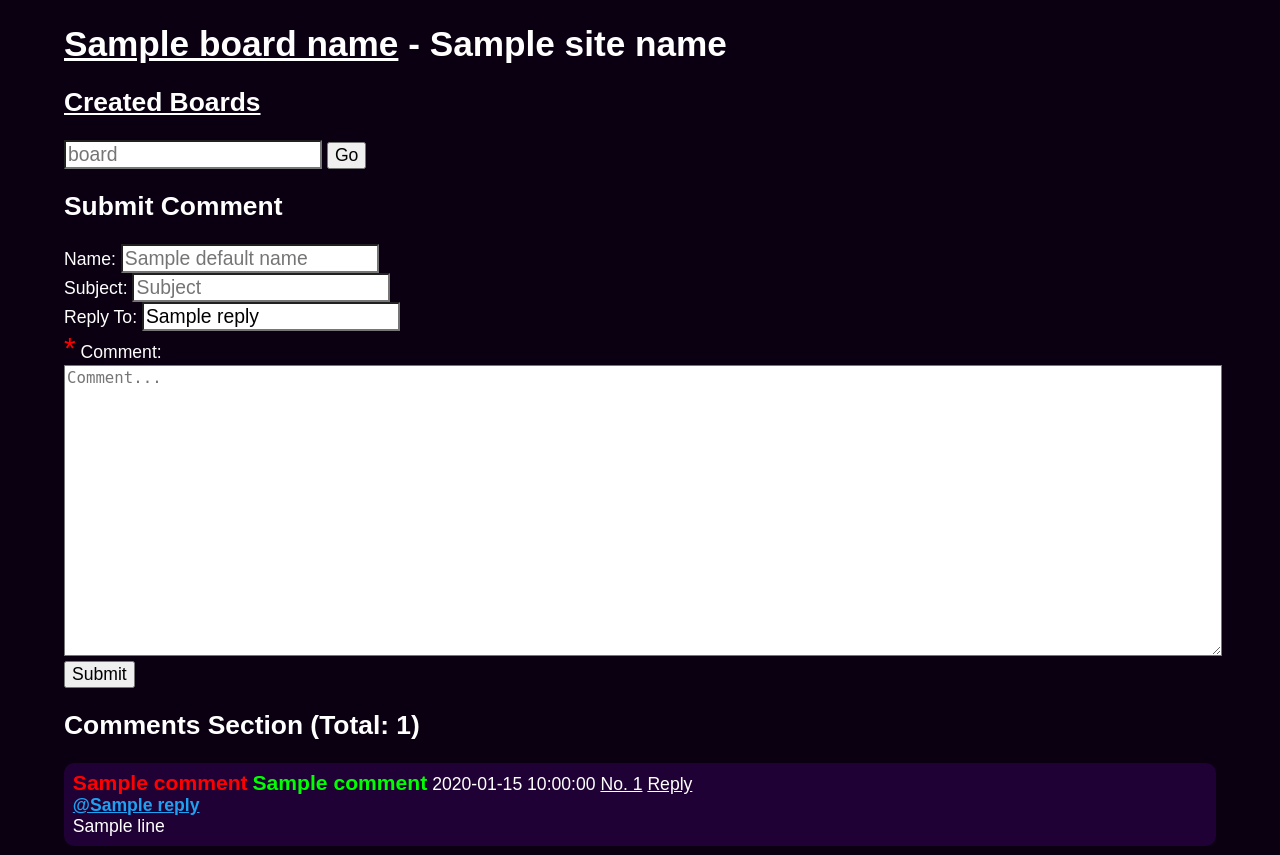
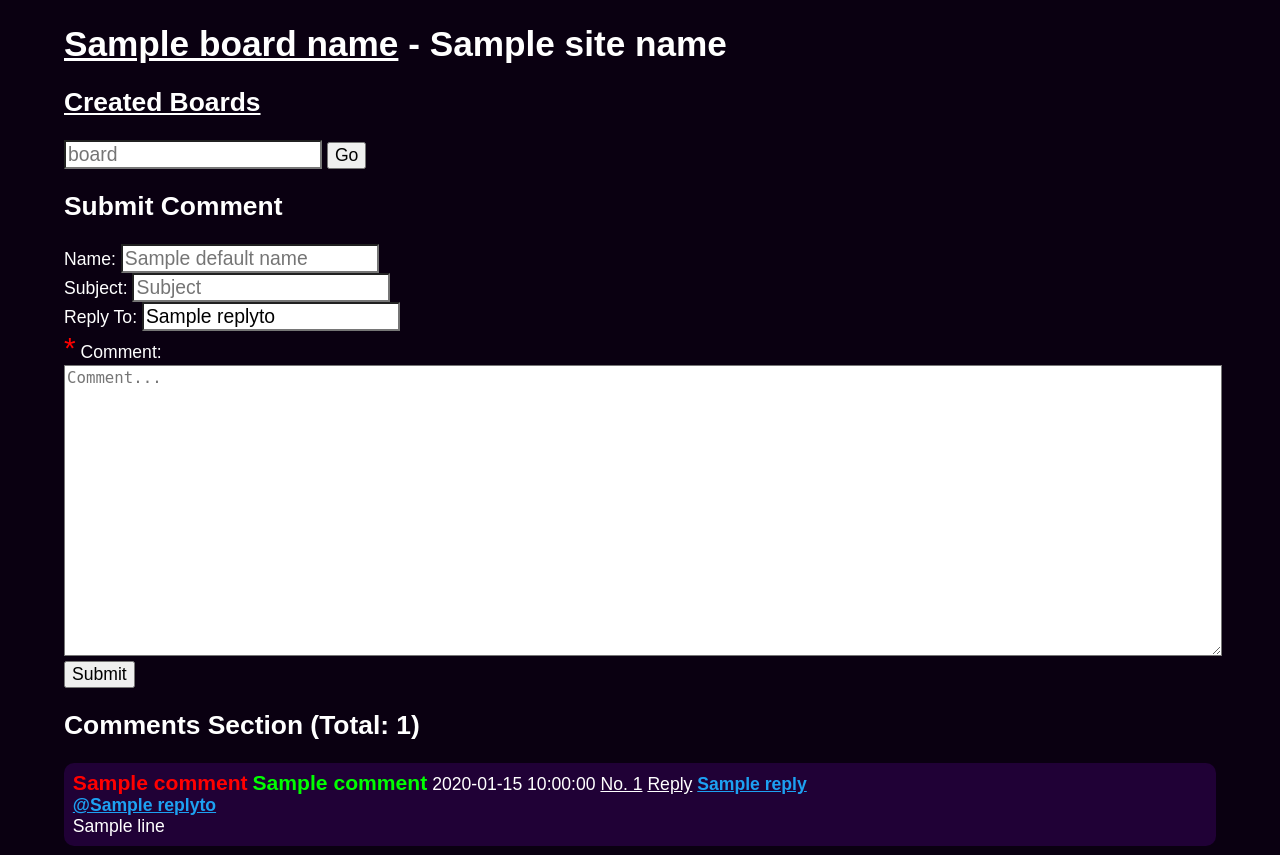
Before and after one commit to gscbravo/inf, a Flask app: template src/templates/comments.html in a window 1280 px wide. Run offline with Flask 3, Linux system fonts and the light colour scheme; the template is opened without the code that fills it: most values are stand-ins (such as "Sample title", 1, 10 or a date in 2020).

Commit message:
replies probably entirely done

```diff
--- a/src/app.py
+++ b/src/app.py
@@ -40,7 +40,7 @@
     cur.execute(f'''create table if not exists {board_name} (
             name text,
             subject text,
-            reply text,
+            replyto text,
             text text,
             date text
             )''')
@@ -52,6 +52,7 @@
 
 @app.route("/boards")
 def list_boards():
+    # get all boards and sort
     conn = sqlite3.connect("board.db")
     cur = conn.cursor()
     res = cur.execute('select name from sqlite_master where type="table"').fetchall()
@@ -64,23 +65,31 @@
 
 @app.route("/b/<board>/")
 def load_board(board):
+    # get posts
     req_board = board.lower().strip()
     db_init(req_board)
     conn = sqlite3.connect("board.db")
     cur = conn.cursor()
     res = cur.execute(f'select rowid, * from {req_board}').fetchall()
     board_comments = []
-    for comment in res:
+    for index, comment in enumerate(res):
         board_comments.insert(0, {
             "id": comment[0],
             "name": comment[1],
             "subject": comment[2],
-            "reply": comment[3],
+            "replyto": comment[3],
             "text": comment[4].split('\n'),
-            "date": comment[5]
+            "date": comment[5],
+            "replies": []
         })
-    reply = request.args.get("reply", "")
-    return render_template("comments.html", reply=reply, board_name=req_board, comments=board_comments, default_name=DEFAULT_NAME, site_name=SITE_NAME, site_description=SITE_DESCRIPTION)
+
+        # attach replies
+        for j in range(index, -1, -1):
+            if str(board_comments[j]['id']) == comment[3]:
+                board_comments[j]['replies'].append(comment[0])
+
+    replyto = request.args.get("replyto", "")
+    return render_template("comments.html", replyto=replyto, board_name=req_board, comments=board_comments, default_name=DEFAULT_NAME, site_name=SITE_NAME, site_description=SITE_DESCRIPTION)
 
 @app.route("/go", methods=["GET", "POST"])
 def go_to_board():
@@ -100,13 +109,12 @@
     name = request.form.get("name", "").strip()
     subject = request.form.get("subject", "").strip()
     text = request.form.get("text", "").strip()
-    reply = request.form.get("reply", "").strip()
+    replyto = request.form.get("replyto", "").strip()
 
     req_board = board.lower().strip()
 
     # if invalid reply to id
-    if reply and not reply.isdigit():
-        print(reply)
+    if replyto and not replyto.isdigit():
         return render_template("error.html", error="Invalid reply ID")
 
     # if text is empty, error
@@ -125,7 +133,7 @@
     comment_data = (
         name,
         subject,
-        reply,
+        replyto,
         text,
         str(datetime.now(timezone.utc).strftime("%Y-%m-%d %H:%M:%S"))
         )
--- a/src/templates/comments.html
+++ b/src/templates/comments.html
@@ -24,8 +24,8 @@
 			<input type="text" name="name" id="form-name" placeholder="{{ default_name }}"><br>
 			<label for="form-subject">Subject:</label>
 			<input type="text" name="subject" id="form-subject" placeholder="Subject"><br>
-			<label for="form-reply">Reply To:</label>
-			<input type="text" name="reply" value="{{ reply }}" id="form-reply" placeholder="Reply"><br>
+			<label for="form-replyto">Reply To:</label>
+			<input type="text" name="replyto" value="{{ replyto }}" id="form-replyto" placeholder="1"><br>
 			<label for="form-text"><span id="form-req" title="Required">*</span> Comment:</label><br>
 			<textarea name="text" id="form-text" cols="35" rows="15" placeholder="Comment..." required></textarea><br>
 			<input type="submit" id="form-submit" value="Submit">
@@ -39,10 +39,13 @@
 				<span class="comment-name">{{ comment['name'] }}</span>
 				<span>{{ comment['date'] }}</span>
 				<a href="#p{{ comment['id'] }}" class="comment-id">No. {{ comment['id'] }}</a>
-				<a href="?reply={{ comment['id']}}" class="comment-reply">Reply</a>
+				<a href="?replyto={{ comment['id']}}" class="comment-reply">Reply</a>
+				{% for reply in comment['replies'] %}
+				<a href="#p{{ reply }}" class="comment-replies">{{ reply }}</a>{% if not loop.last %}, {% endif %}
+				{% endfor %}
 			</span><br>
-			{% if comment['reply'] %}
-			<div><a href="#p{{ comment['reply'] }}" class="comment-replyto">@{{ comment['reply'] }}</a></div>
+			{% if comment['replyto'] %}
+			<div><a href="#p{{ comment['replyto'] }}" class="comment-replyto">@{{ comment['replyto'] }}</a></div>
 			{% endif %}
 			<span class="comment-text">
 				{% for line in comment['text'] %}
```
Also changed, not shown: README.md.
